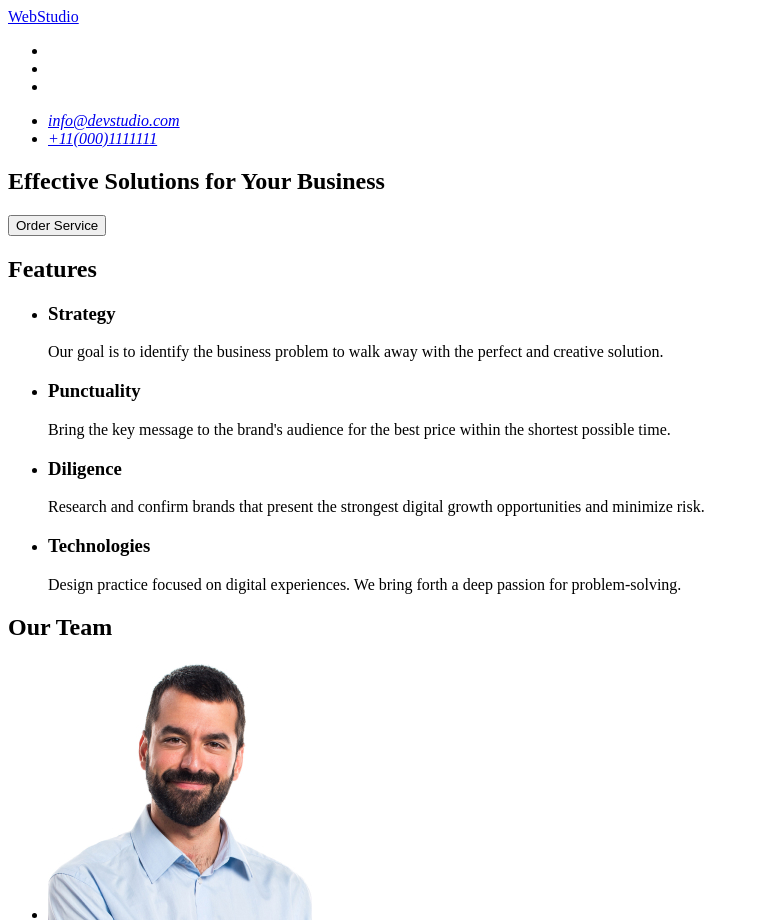
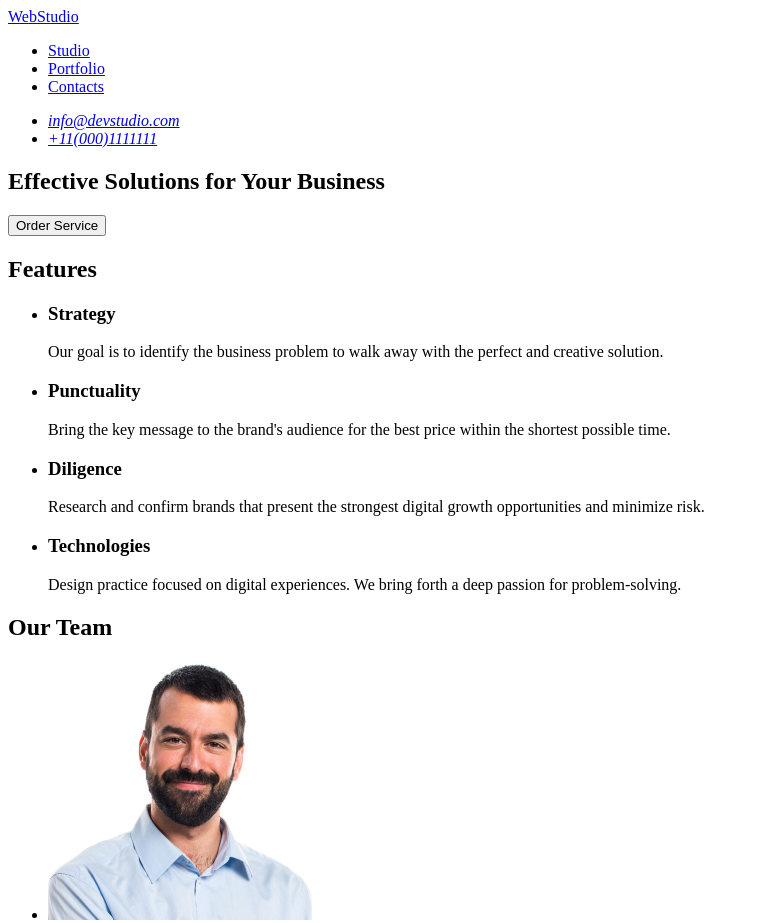
Before and after one commit to Lobash1/goit-markup-hw-01, a plain HTML site: page index.html in a window 1280 px wide. Shown: the top 923 px of the page, without its empty margins (0-759 px from the left). Drawn offline with Linux system fonts and the light colour scheme.

Commit message:
add initial files

```diff
--- a/index.html
+++ b/index.html
@@ -10,9 +10,9 @@
     <nav>
         <a href="./index.html" class="logo">WebStudio</a>
         <ul>
-            <li><a href="Studio"></a></li>
-            <li><a href="Portfolio"></a></li>
-            <li><a href="Contacts"></a></li>
+            <li><a href="Studio">Studio</a></li>
+            <li><a href="Portfolio">Portfolio</a></li>
+            <li><a href="Contacts">Contacts</a></li>
         </ul>
     </nav>
     <address>
```
